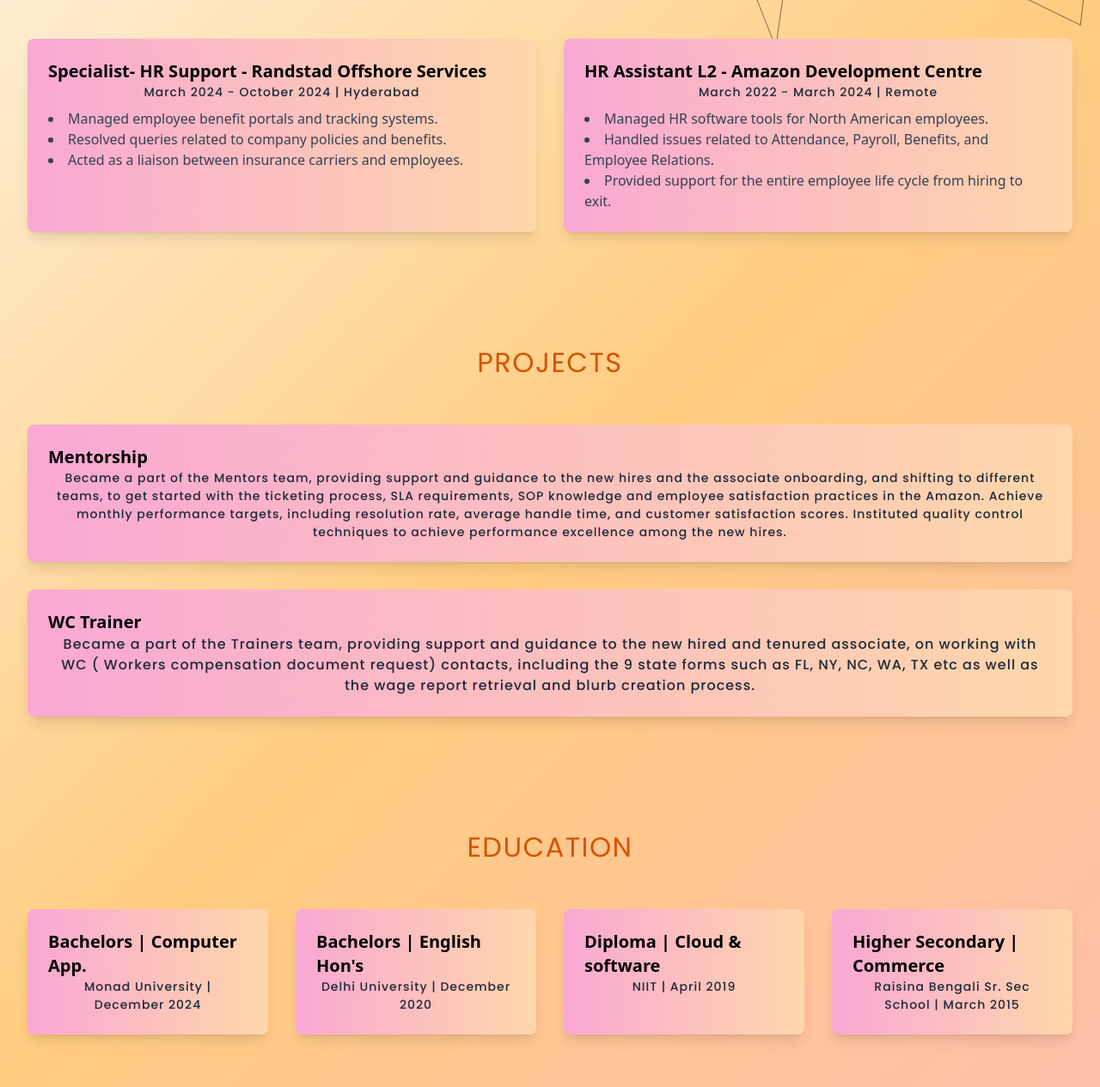
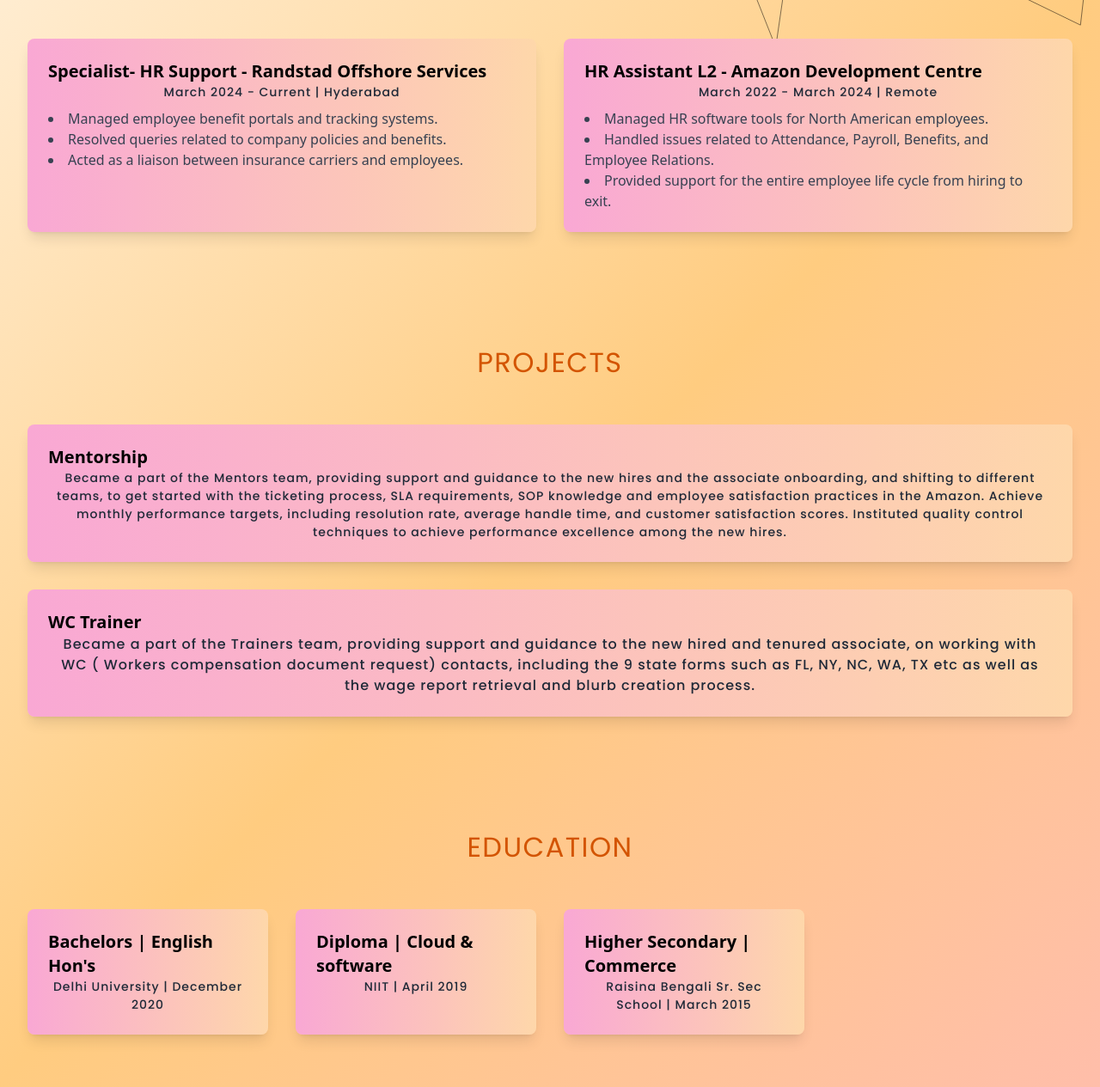
Before and after one commit to sid490/Portfolio, a plain HTML site: page index.html in a window 1280 px wide. Shown: the part 735-2000 px from the top of the page at 86% size. Drawn offline with nearby package versions, Linux system fonts and the light colour scheme.

Commit message:
Update index.html

```diff
--- a/index.html
+++ b/index.html
@@ -135,7 +135,7 @@
                 <div class="mt-12 grid md:grid-cols-2 gap-8">
                     <div class="grid-item bg-gradient-to-r from-pink-300 to-orange-200 p-6 rounded-lg shadow-lg">
                         <h3 class="text-xl font-semibold text-black">Specialist- HR Support - Randstad Offshore Services</h3>
-                        <p class="text-gray-800">March 2024 - October 2024 | Hyderabad</p><ul class="list-disc list-inside text-gray-700 mt-2">
+                        <p class="text-gray-800">March 2024 - Current | Hyderabad</p><ul class="list-disc list-inside text-gray-700 mt-2">
                             <li>Managed employee benefit portals and tracking systems.</li>
                             <li>Resolved queries related to company policies and benefits.</li>
                             <li>Acted as a liaison between insurance carriers and employees.</li>
@@ -183,11 +183,6 @@
             <section id="experience" class="py-16">
                 <h2 style="font-size: 2rem;">Education</h2>
                 <div class="mt-12 grid md:grid-cols-4 gap-8">
-                    <div class="grid-item bg-gradient-to-r from-pink-300 to-orange-200 p-6 rounded-lg shadow-lg">
-                        <h3 class="text-xl font-semibold text-black">Bachelors | Computer App.</h3>
-                        <p class="text-gray-800">Monad University | December 2024</p>
-                    </div>
-
 
                     <div class="grid-item bg-gradient-to-r from-pink-300 to-orange-200 p-6 rounded-lg shadow-lg">
                         <h3 class="text-xl font-semibold text-black">Bachelors | English Hon's</h3>
@@ -271,7 +266,7 @@
             <div class="mt-4">
                 <a href="https://www.linkedin.com/in/shubhammukherjee490/" class="px-4 py-2 bg-blue-500 text-white rounded-lg mx-2">LinkedIn</a>
                 <a href="https://wa.me/+919958893975" class="px-4 py-2 bg-green-500 text-white rounded-lg mx-2">WhatsApp</a>
-                <a href="https://drive.google.com/file/d/1k73izwaGA132bWHPEUk2jHJ9-1-sTNte/view?usp=sharing" download class="px-4 py-2 bg-gray-700 text-white rounded-lg mx-2">Download Resume</a>
+                <a href="https://drive.google.com/file/d/1k73izwaGA132bWHPEUk2jHJg9-1-sTNte/view?usp=sharing" download class="px-4 py-2 bg-gray-700 text-white rounded-lg mx-2">Download Resume</a>
             </div>
         </footer>
     </div>
```
